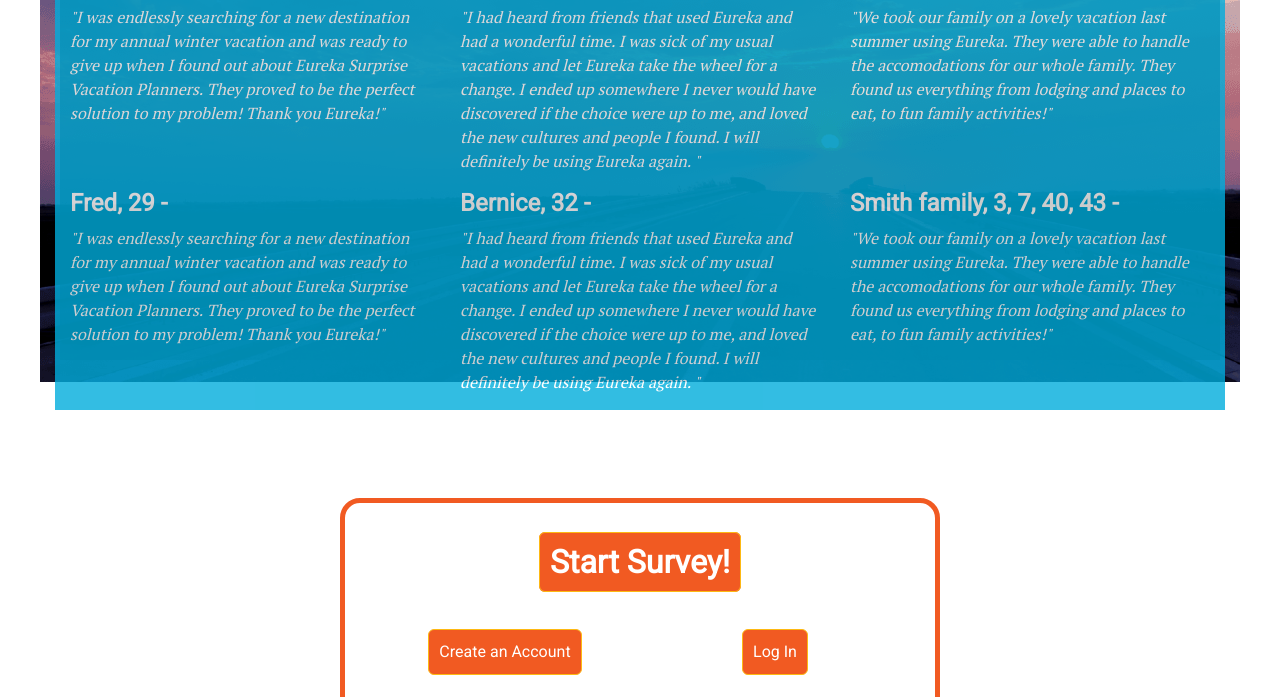
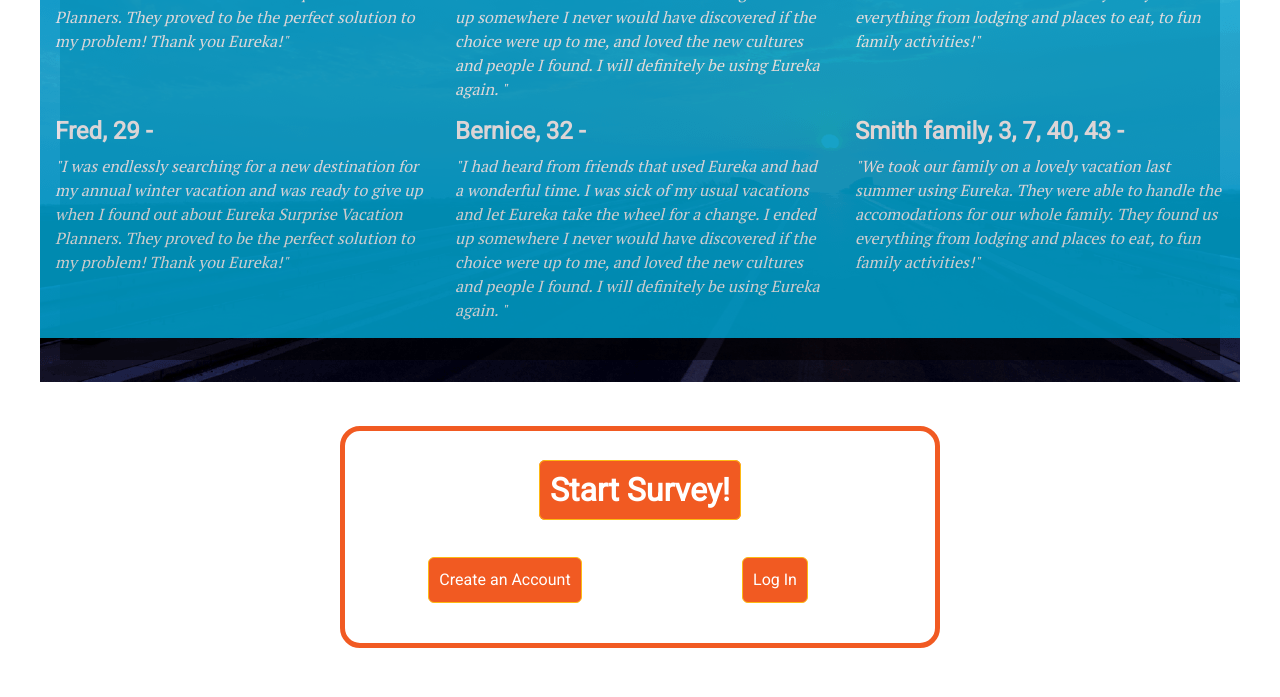
Before and after one commit to josephsteinbach/josephsteinbach.github.io, a plain HTML site: page eureka/testimonials.html in a window 1280 px wide. Shown: the part 403-1100 px from the top of the page. Drawn offline with nearby package versions, Linux system fonts and the light colour scheme.

Commit message:
testimonials update

```diff
--- a/eureka/testimonials.html
+++ b/eureka/testimonials.html
@@ -87,12 +87,11 @@
             </div>
         </header>
 
-        <div class="how-jumbo mt-4 pt-4">
+        <div class="how-jumbo ">
 
 
-            <div class="container">
                 <div class="container ">
-                <div class="row testimonials  mt-4">
+                <div class="row testimonials ">
                     <div class="col-lg-12"><h1>Testimonials</h1></div>
                     <div class="col-lg-4">
                         <h2>Fred, 29 -</h2>
@@ -122,7 +121,6 @@
 
 
                 </div>
-            </div>
             </div>
         </div>
     </div>
```
Also changed, not shown: 1 other file.
